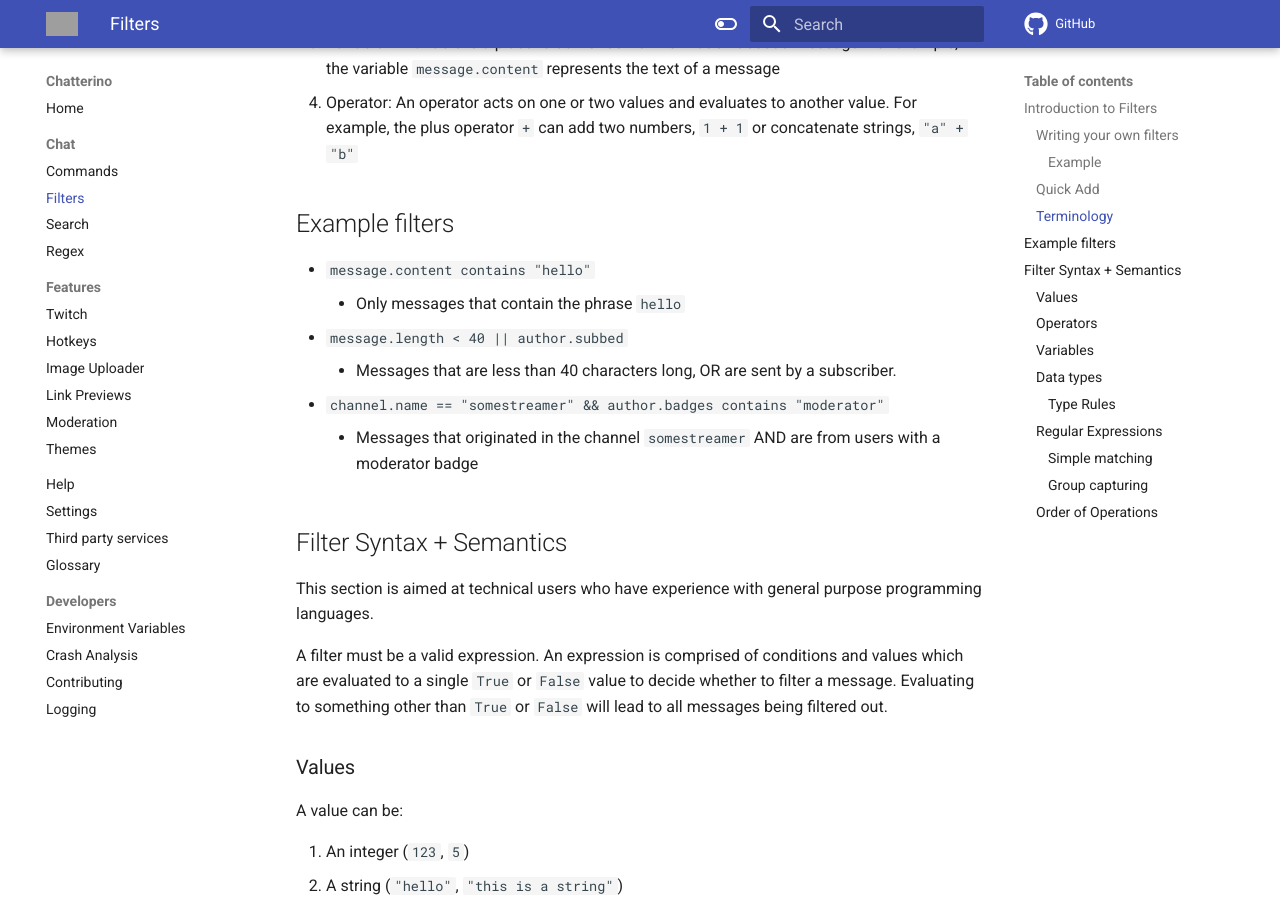
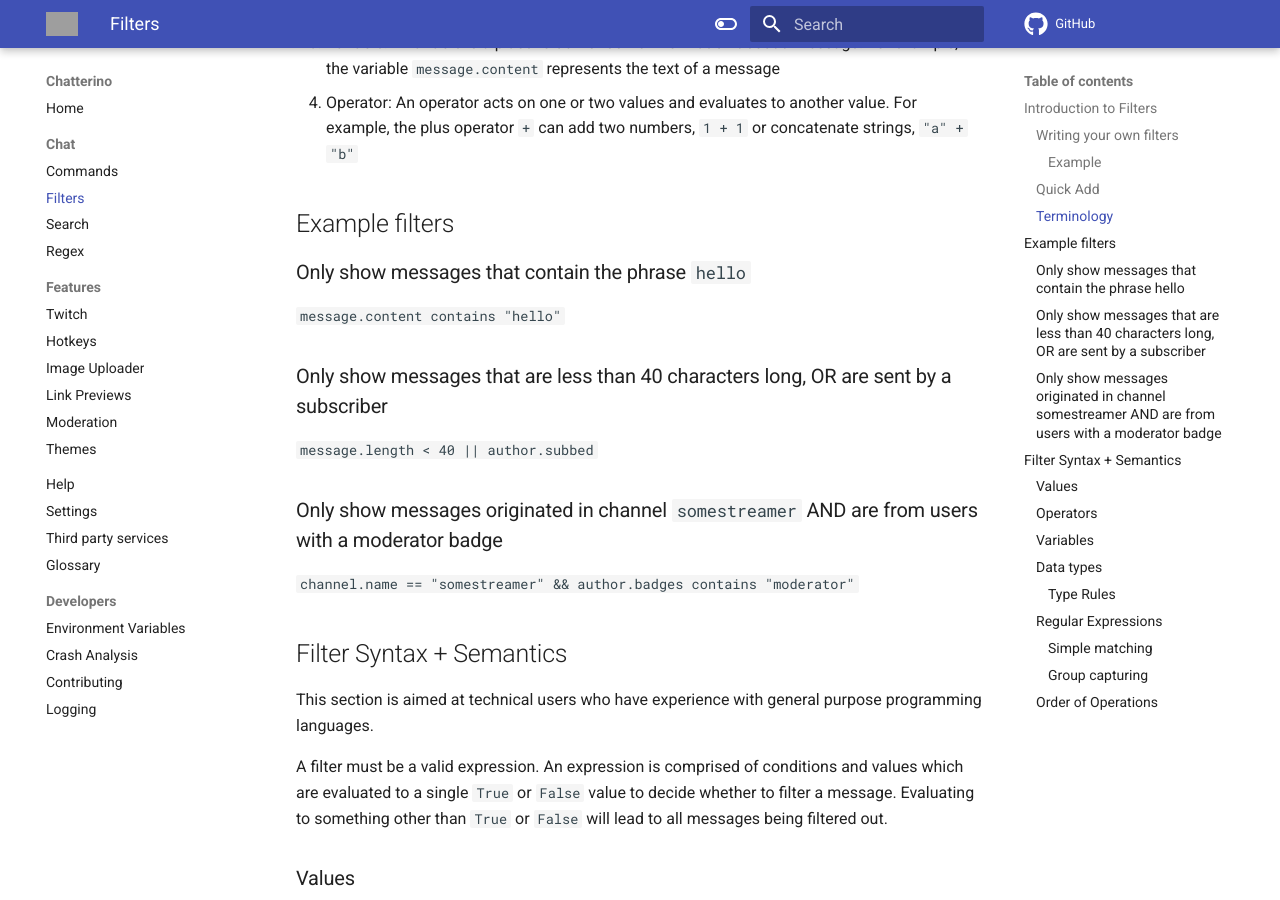
Before and after one commit to Chatterino/wiki, an MkDocs documentation site: the page built from docs/Filters.md, in a window 1280 px wide and 900 px high, scrolled down 2187 px. Built offline with MkDocs 1.6.1 and Material for MkDocs 9.7.7, drawn with Linux system fonts in a browser that asks for light colours; comment, search, counter and statistics services are not loaded; grey boxes are pictures that could not be loaded.

Commit message:
make filters into their own sections so you can link to them

```diff
--- a/docs/Filters.md
+++ b/docs/Filters.md
@@ -53,12 +53,17 @@
 
 ## Example filters
 
--   `message.content contains "hello"`
-    -   Only messages that contain the phrase `hello`
--   `message.length < 40 || author.subbed`
-    -   Messages that are less than 40 characters long, OR are sent by a subscriber.
--   `channel.name == "somestreamer" && author.badges contains "moderator"`
-    -   Messages that originated in the channel `somestreamer` AND are from users with a moderator badge
+### Only show messages that contain the phrase `hello`
+
+`message.content contains "hello"`
+
+### Only show messages that are less than 40 characters long, OR are sent by a subscriber
+
+`message.length < 40 || author.subbed`
+
+### Only show messages originated in channel `somestreamer` AND are from users with a moderator badge
+
+`channel.name == "somestreamer" && author.badges contains "moderator"`
 
 ## Filter Syntax + Semantics
 
```
